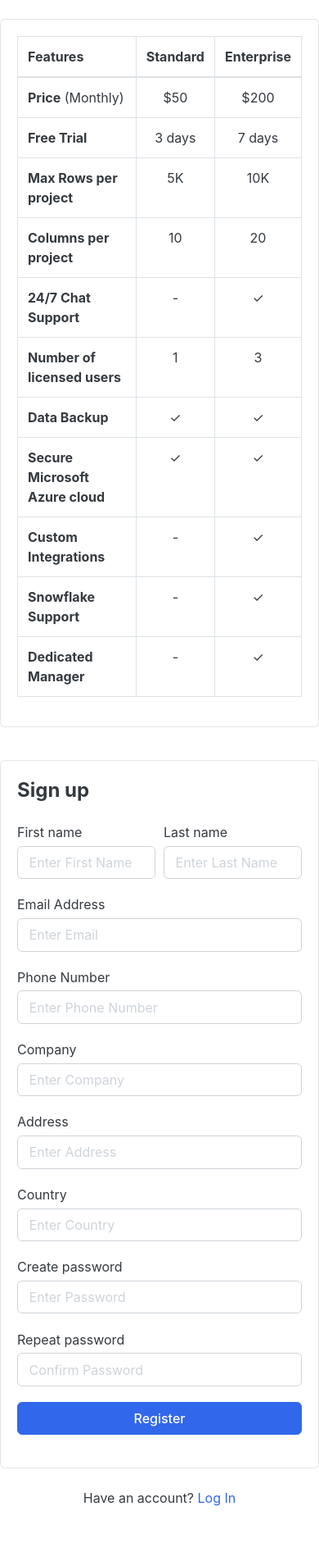
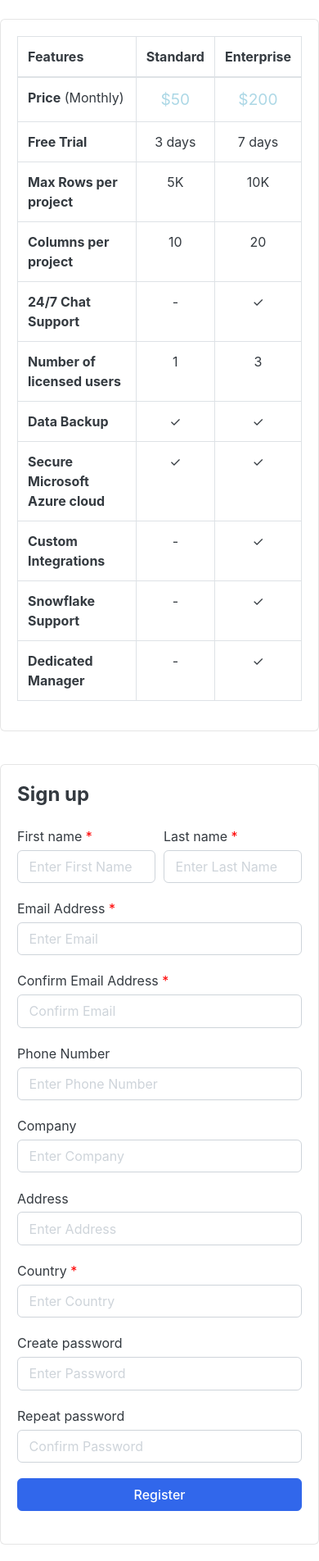
Before and after one commit to VizRefraOrg/csat-django-app, a Django app: page /accounts/register/ in a window 390 px wide. Shown: the part 200-2104 px from the top of the page at 82% size. Before the commit the page ends 2037 px from the top, so only its background shows below. Run offline with Django 3.2, Linux system fonts and the light colour scheme; some libraries are stand-ins or nearby versions.

Commit message:
Update register.html

```diff
--- a/app/src/templates/accounts/register.html
+++ b/app/src/templates/accounts/register.html
@@ -22,7 +22,8 @@
                     </tr>
                 </thead>
                 <tbody>
-                    <tr><td><strong>Price</strong> (Monthly)</td><td class="text-center">$50</td><td class="text-center">$200</td></tr>
+                    <tr><td><strong>Price</strong> (Monthly)</td><td class="text-center" style="font-size: larger; color: lightblue;">$50</td><td class="text-center" style="font-size: larger; color: lightblue;">$200</td></tr>
+
                     <tr><td><strong>Free Trial</strong></td><td class="text-center">3 days</td><td class="text-center">7 days</td></tr>
                     <tr><td><strong>Max Rows per project</strong></td><td class="text-center">5K</td><td class="text-center">10K</td></tr>
                     <tr><td><strong>Columns per project</strong></td><td class="text-center">10</td><td class="text-center">20</td></tr>
@@ -47,38 +48,42 @@
             {% csrf_token %}
             <div class="form-row">
                 <div class="col form-group">
-                        <label>First name</label>
-                        <input type="text" name="first_name" class="form-control" placeholder="Enter First Name">
+                    <label>First name <span style="color: red;">*</span></label>
+                    <input type="text" name="first_name" class="form-control" placeholder="Enter First Name" required>
                 </div>
                 <div class="col form-group">
-                        <label>Last name</label>
-                        <input type="text" name="last_name" class="form-control" placeholder="Enter Last Name">
+                    <label>Last name <span style="color: red;">*</span></label>
+                    <input type="text" name="last_name" class="form-control" placeholder="Enter Last Name" required>
                 </div>
             </div>
             <div class="form-row">
                 <div class="form-group col-md-6">
-                        <label>Email Address</label>
-                        <input type="email" name="email" class="form-control" placeholder="Enter Email">
+                    <label>Email Address <span style="color: red;">*</span></label>
+                    <input type="email" name="email" class="form-control" placeholder="Enter Email" required>
                 </div>
+                <div class="form-group col-md-6">
+                    <label>Confirm Email Address <span style="color: red;">*</span></label>
+                    <input type="email" name="confirm_email" class="form-control" placeholder="Confirm Email" required>
+                </div>
+            </div>
+            <div class="form-row">
                 <div class="form-group col-md-6">
                     <label>Phone Number</label>
                     <input type="text" name="phone_number" class="form-control" placeholder="Enter Phone Number">
                 </div>
-                </div>
-                <div class="form-row">
                 <div class="form-group col-md-6">
                     <label>Company</label>
                     <input type="text" name="company" class="form-control" placeholder="Enter Company">
                 </div>
+            </div>
+            <div class="form-row">
                 <div class="form-group col-md-6">
                     <label>Address</label>
                     <input type="text" name="address" class="form-control" placeholder="Enter Address">
                 </div>
-                </div>
-                <div class="form-row">
                 <div class="form-group col-md-6">
-                        <label>Country</label>
-                        <input type="text" name="country" class="form-control" placeholder="Enter Country">
+                    <label>Country <span style="color: red;">*</span></label>
+                    <input type="text" name="country" class="form-control" placeholder="Enter Country" required>
                 </div>
             </div>
             <div class="form-row">
```
Lines whose indentation alone changed are shown as unchanged.
